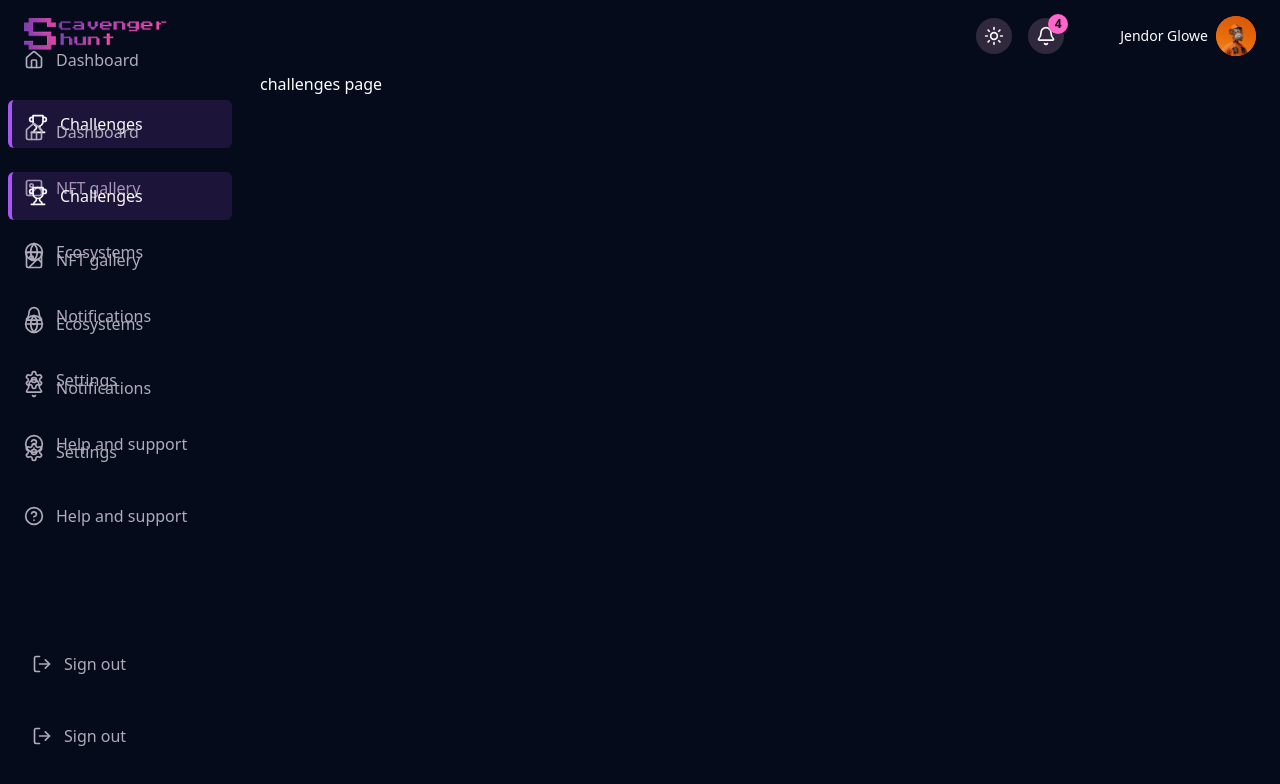
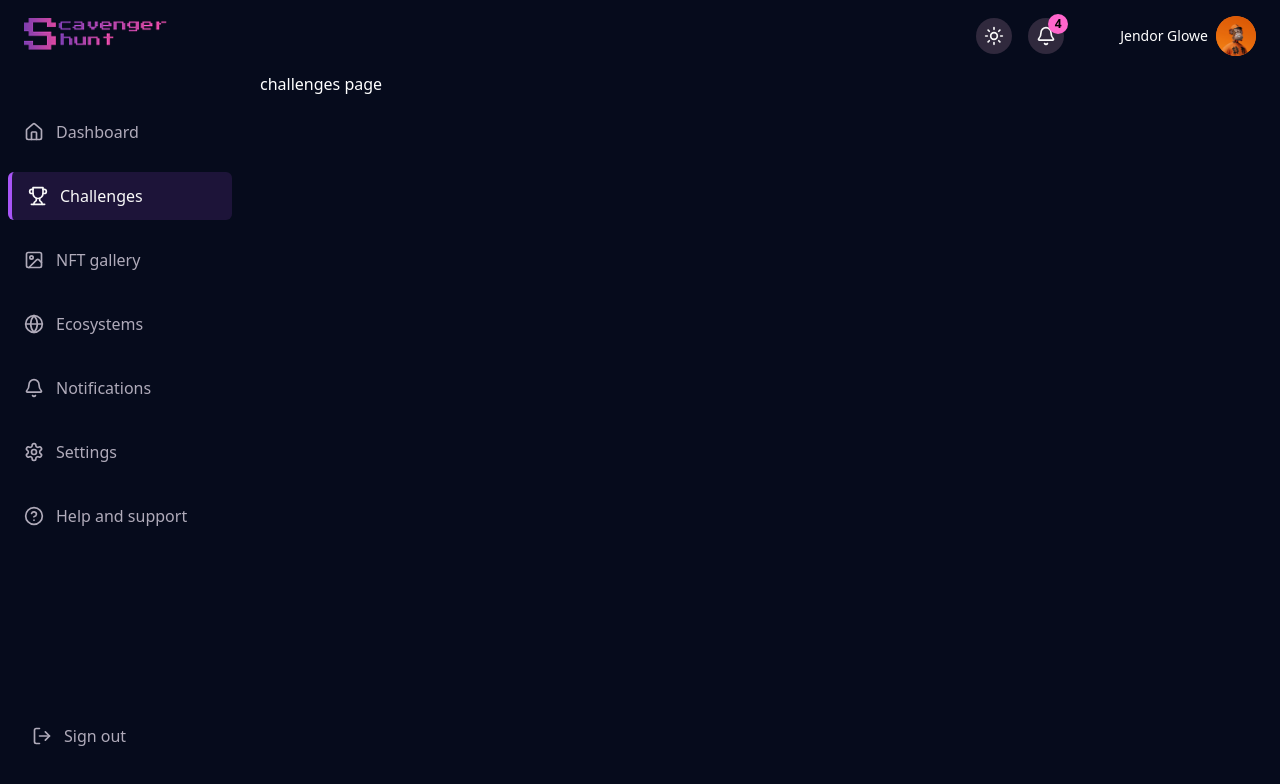
Before and after one commit to Favvie/scavenger-hunt-frontend, a Next.js app: page /dashboard/challenges in a window 1280 px wide. Shown: the top 784 px of the page. Built offline with nearby package versions, Linux system fonts and the light colour scheme.

Commit message:
fix navbar

```diff
--- a/components/dashboard/Navbar.jsx
+++ b/components/dashboard/Navbar.jsx
@@ -53,7 +53,7 @@ export function Navbar() {
   return (
     <>
       {/* Mobile Sidebar */}
-      <Sidebar isOpen={isSidebarOpen} setIsOpen={setIsSidebarOpen} />
+      {isSidebarOpen && <Sidebar isOpen={isSidebarOpen} setIsOpen={setIsSidebarOpen} />}
 
       <header className="sticky top-0 z-30 flex items-center justify-between py-4 px-4 md:px-6">
         {/* Left side - visible only on mobile */}
```
